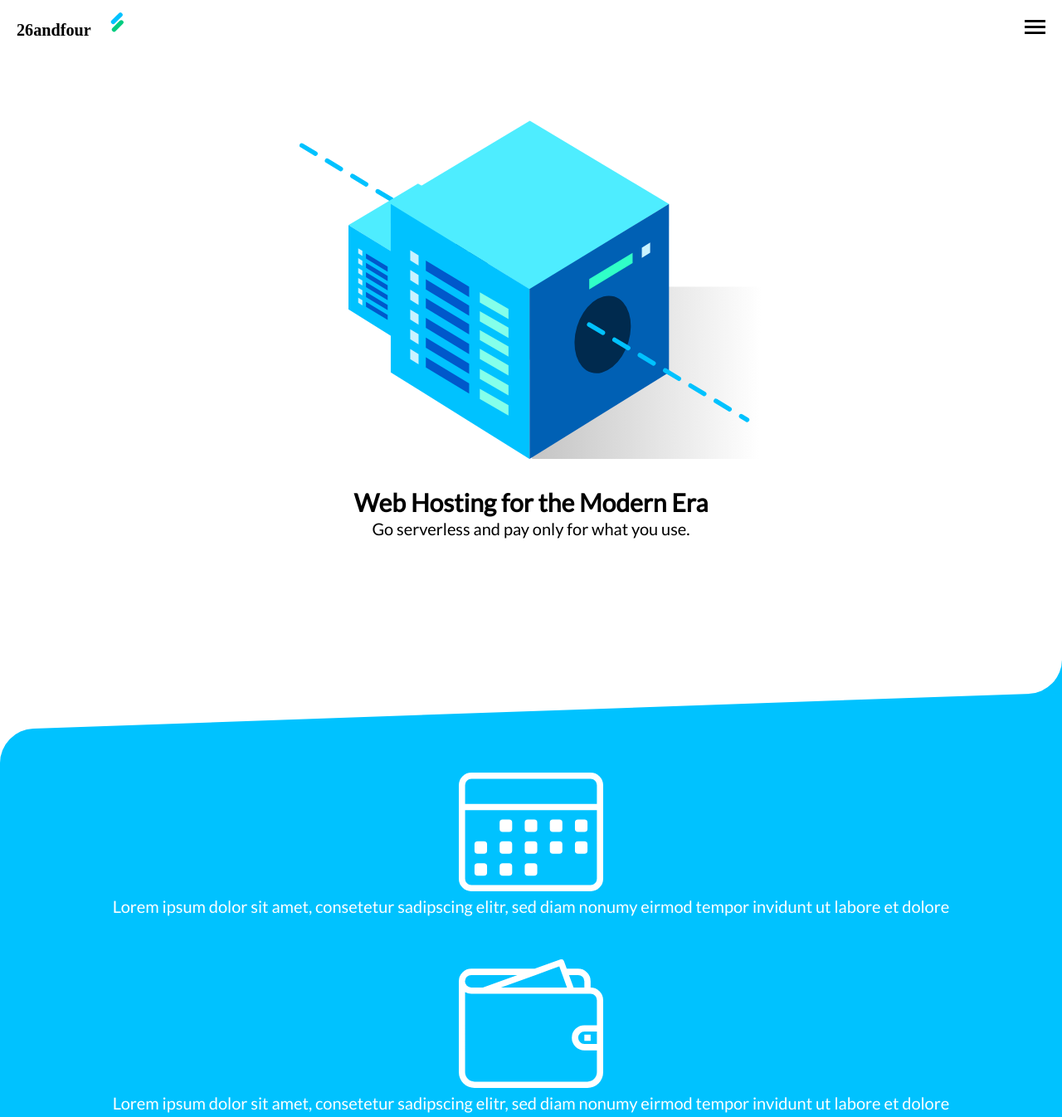
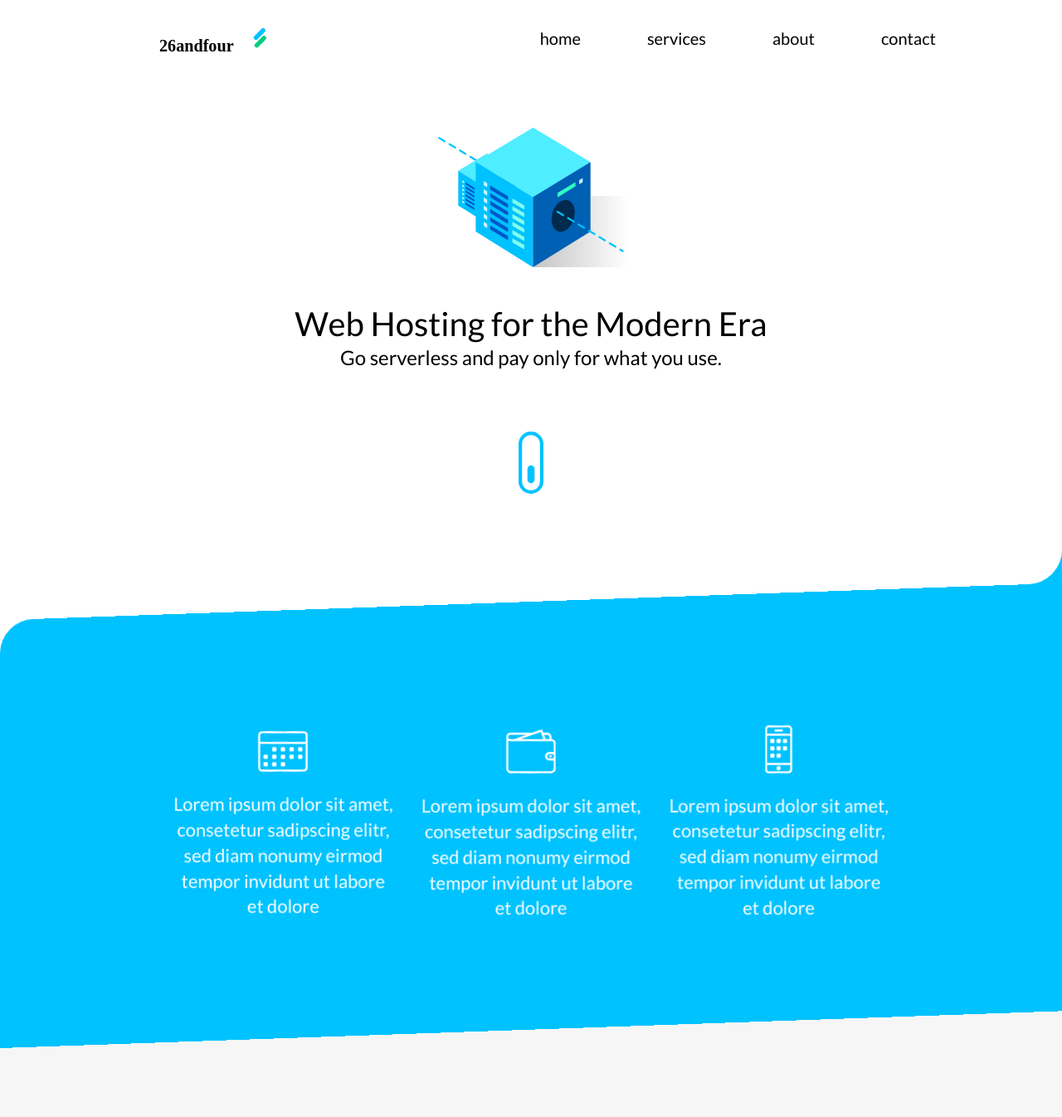
Before and after one commit to namanjo/VectorDesignUi, a plain HTML site: page index.html in a window 1280 px wide. Shown: the top 1346 px of the page at 83% size. Drawn offline with Linux system fonts and the light colour scheme.

Commit message:
Added queries file for responsive view.
Added media queries to make the site responsive.

```diff
--- /dev/null
+++ b/css/queries.css
@@ -0,0 +1,151 @@
+@media only screen and (min-width: 650px){
+  .server{
+    width: 50%;
+  }
+
+  h1{
+    font-size: 2em;
+    margin: 0;
+  }
+
+  .subhead{
+    font-size: 1.2em;
+    margin-bottom: 10%;
+  }
+
+  .blue-container{
+    margin: 0;
+  }
+
+  .blue-container img{
+    width: 20%;
+  }
+
+  .blue-container ul li:nth-child(3) img{
+    width:11%;
+    margin-top: -6px;
+  }
+
+  .blue-container ul{
+    display: flex;
+    margin-top: -1em;
+    align-items: center;
+  }
+
+  .blue-container ul li{
+    margin-bottom: 0;
+  }
+
+    .blue-container ul li p{
+      padding: 0 .7em;
+    }
+
+    .gray-container ul{
+      display: flex;
+    }
+
+    nav ul{
+      width: 40%;
+    }
+    .cta{
+      width: 40%;
+    }
+}
+
+@media only screen and (min-width: 875px){
+  .subhead{
+    margin-bottom: 15%;
+  }
+
+  .blue-container ul{
+    margin: 0 0 4% 0;
+  }
+
+  .gray-container ul{
+    margin:  4% 0 0;
+  }
+}
+
+@media only screen and (min-width: 1024px) {
+ .container{
+   width: 80%;
+   margin: 0 auto;
+ }
+
+ .show-desktop{
+   display: block;
+   margin: 0 auto 13% auto;
+ }
+
+ .hide-desktop{
+   display: none;
+ }
+
+ nav ul{
+   position: inherit;
+   width: auto;
+   background: none;
+   height: auto;
+   display: flex;
+   padding-top: 0;
+ }
+
+ nav ul li{
+   float: left;
+ }
+
+ nav ul li a{
+   color: black;
+   background-color: inherit;
+   text-align: right;
+ }
+
+  nav ul li a:hover{
+    background-color: inherit;
+  }
+
+  .scroll{
+    width: 30px;
+    animation: move .5s infinite alternate;
+  }
+
+  @keyframes move {
+    0%{
+      transform: translateY(0px);
+    }
+    100%{
+      transform: translateY(20px);
+    }
+  }
+}
+
+@media only screen and (min-width: 1200px) {
+  .server{
+    width: 40%;
+    margin: 2em auto 2em 15%;
+  }
+  .subhead{
+    margin-bottom: 8%;
+  }
+  .container{
+    width: 70%;
+  }
+  .blue-container{
+    padding: 7em 0 4em;
+  }
+  .blue-container ul li p, blockquote{
+    font-size: 1.1em;
+  }
+  .gray-container{
+    padding: 6em 0 4em;
+  }
+  h2{
+    margin-top: 4em;
+  }
+  .blue-container img{
+    margin-bottom: 20px;
+  }
+  .cta{
+    width: 20%;
+  }
+}
--- a/css/style.css
+++ b/css/style.css
@@ -50,6 +50,10 @@ header{
 h1, .subhead{
   position: relative;
   z-index: 3;
+}
+
+h1{
+  font-weight: 400;
 }
 
 .blue-container{
--- a/index.html
+++ b/index.html
@@ -5,6 +5,7 @@
     <meta name="viewport" content="width=device-width, initial-scale=1.0">
     <title>Hosting</title>
     <link rel="stylesheet" href="css/style.css">
+    <link rel="stylesheet" href="css/queries.css">
     <link href="https://fonts.googleapis.com/css?family=Lato:100,300,300i,400&display=swap" rel="stylesheet">
 </head>
 <body>
```
